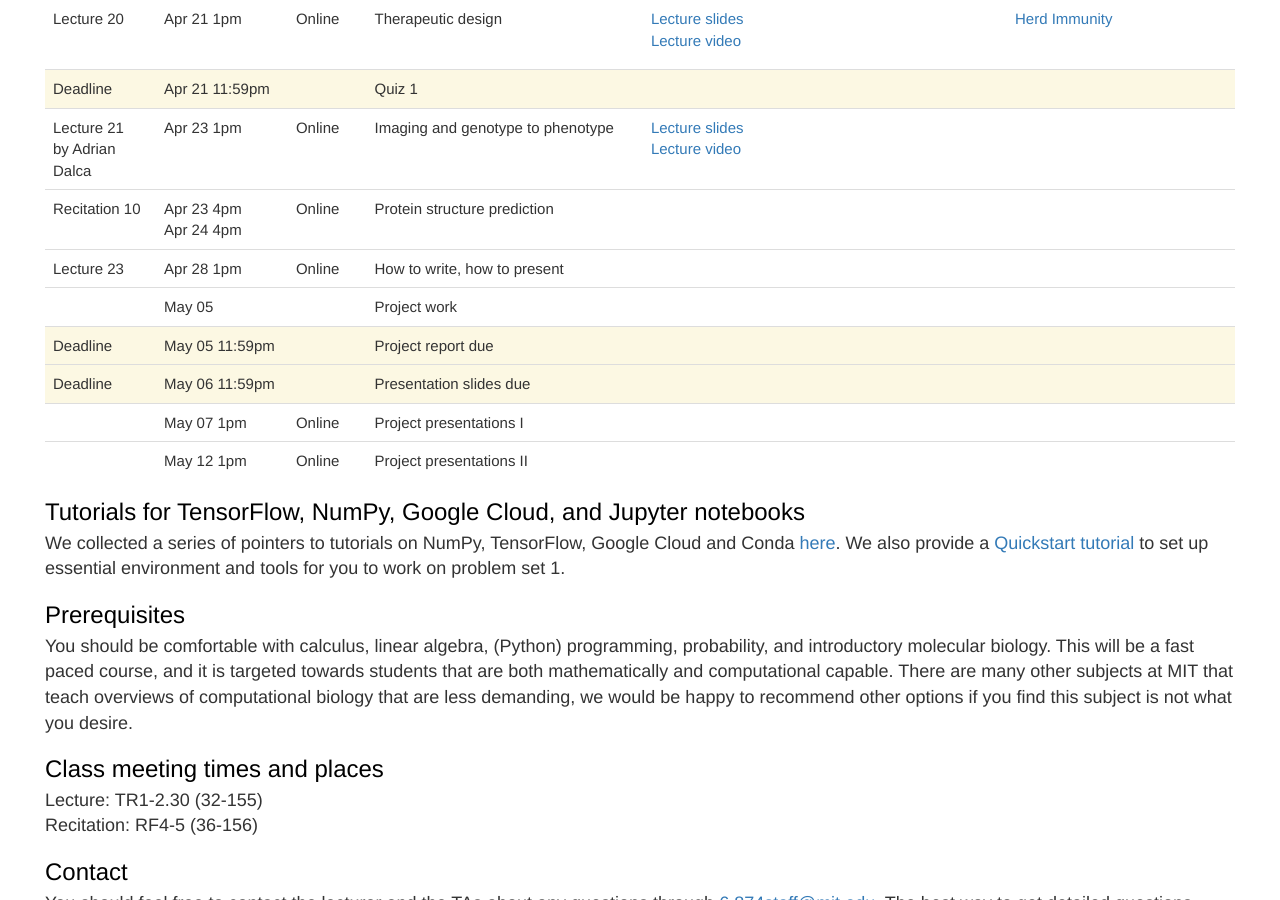
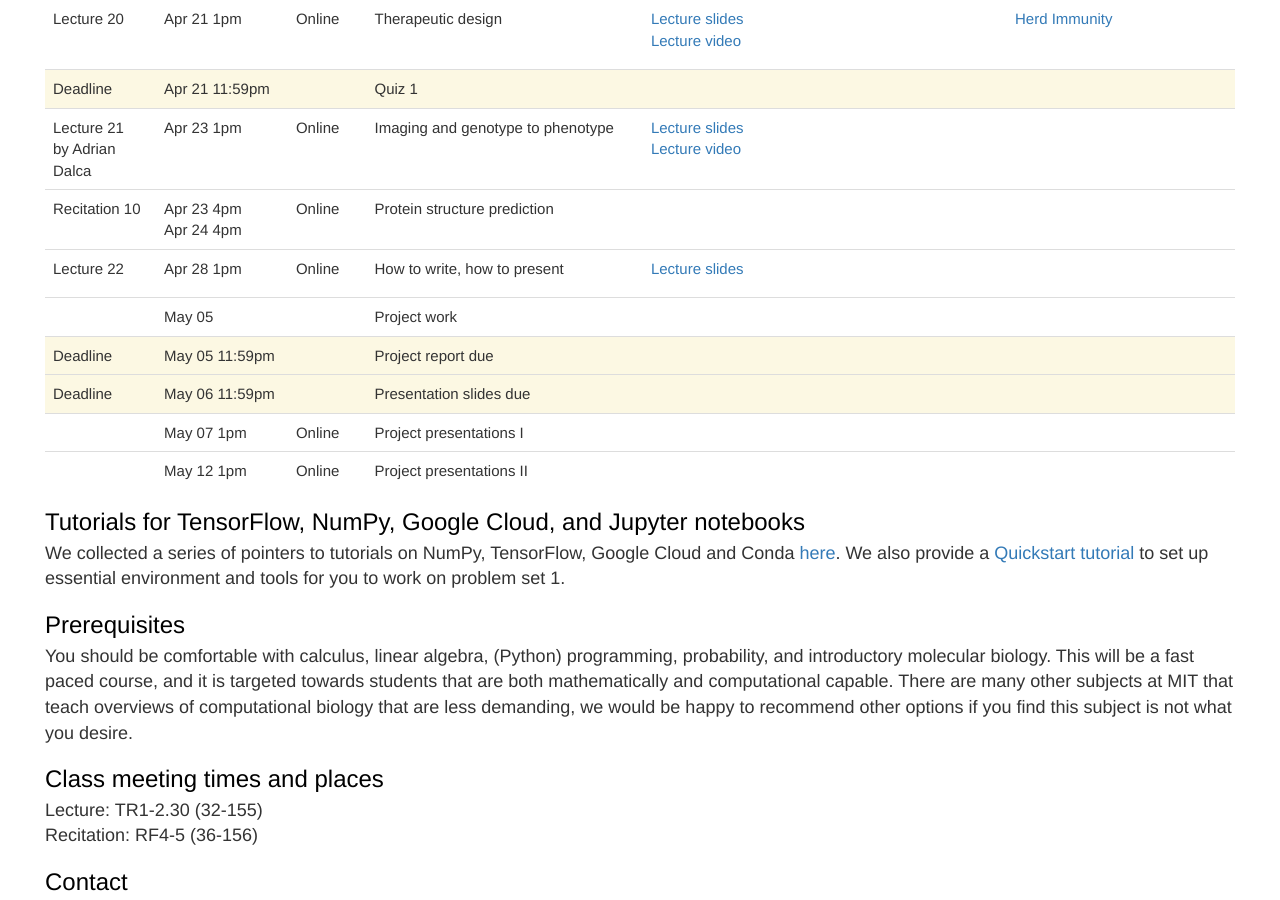
Before and after one commit to mit6874/mit6874.github.io, a Jekyll site: the page built from index.html, in a window 1280 px wide and 900 px high, scrolled down 3644 px. Built offline with Jekyll 4.4.1, drawn with Linux system fonts in a browser that asks for light colours; nearby versions of some CDN libraries.

Commit message:
L22 slides

```diff
--- a/index.html
+++ b/index.html
@@ -621,12 +621,13 @@ layout: default
             <td></td>
         </tr>
         <tr>
-            <td>Lecture 23</td>
+            <td>Lecture 22</td>
             <td>Apr 28 1pm</td>
             <td>Online</td>
             <td>How to write, how to present</td>
             <td>
                 <ul>
+                    <li><a href="assets/sp2020/slides/L22_HowToPresent.pdf">Lecture slides</a></li>
                 </ul>
             </td>
             <td></td>
```
Also changed, not shown: 1 other file.
